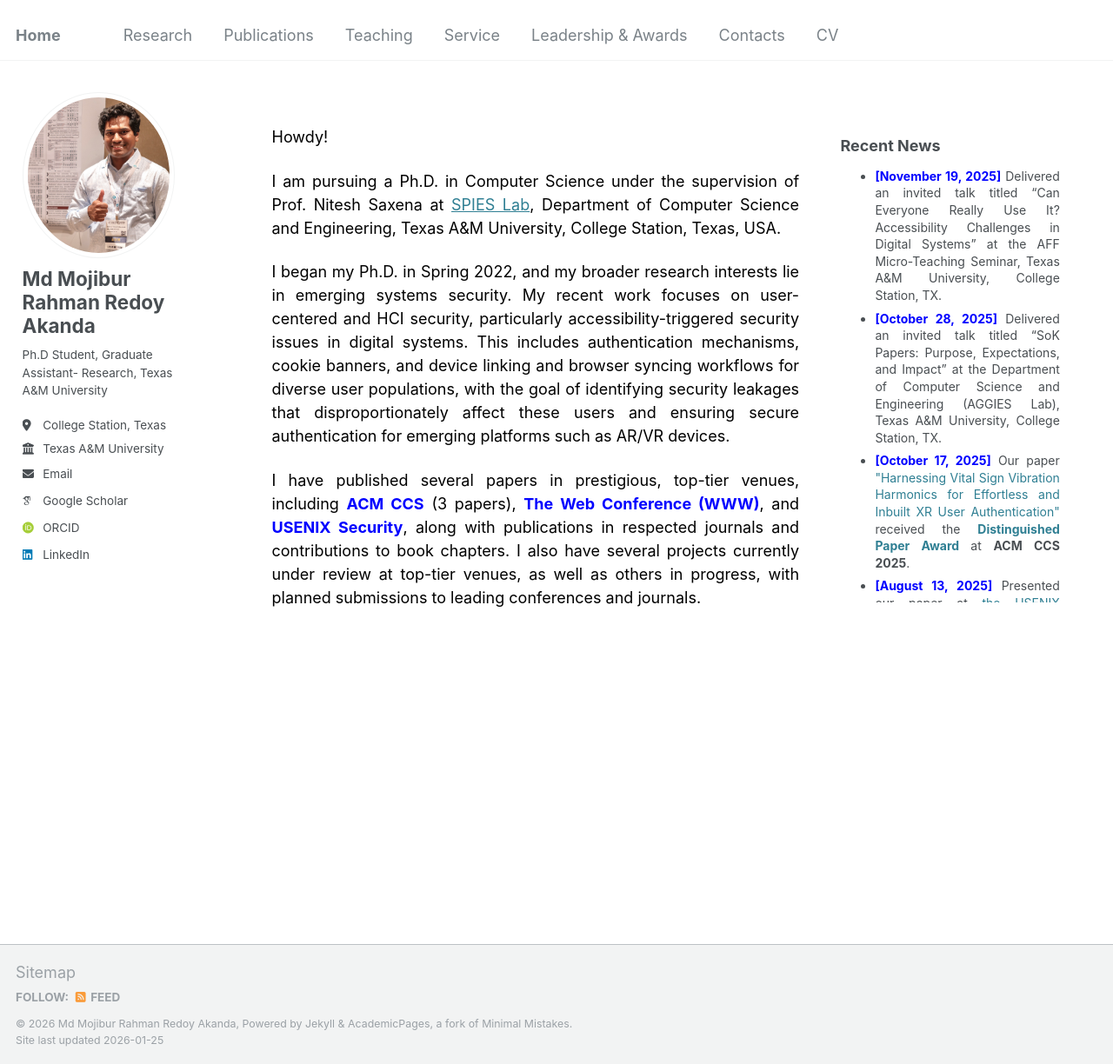
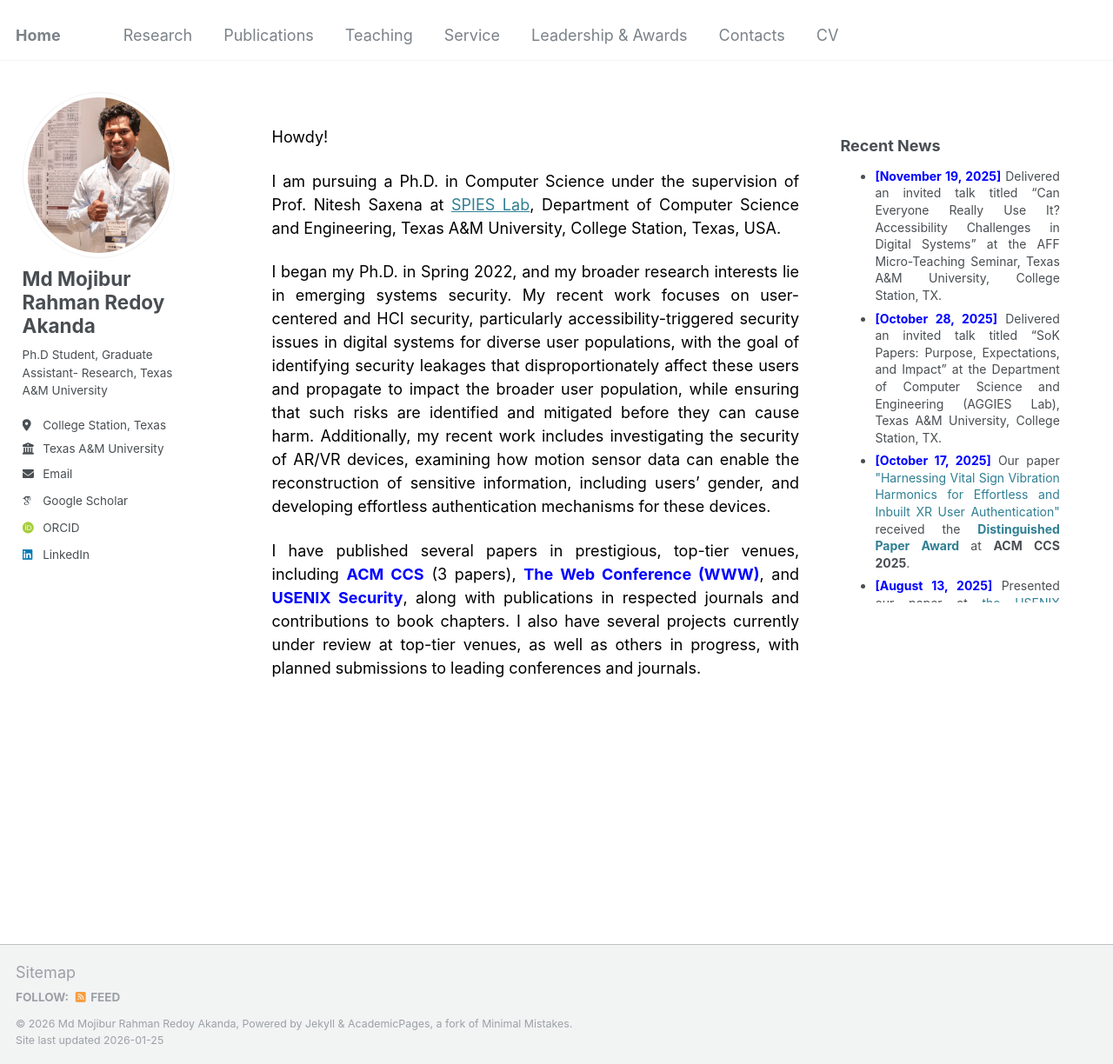
Before and after one commit to redoyakanda/redoyakanda.github.io, a Jekyll site: the page built from _pages/about.md, in a window 1280 px wide and 1224 px high. Shown: the whole window at 87% size. Built offline with Jekyll 4.4.1, drawn with Linux system fonts in a browser that asks for light colours; some web fonts are replaced.

Commit message:
Update about.md

```diff
--- a/_pages/about.md
+++ b/_pages/about.md
@@ -23,7 +23,7 @@ I am pursuing a Ph.D. in Computer Science under the supervision of Prof. Nitesh
   </p>
 
   <p>
-I began my Ph.D. in Spring 2022, and my broader research interests lie in emerging systems security. My recent work focuses on user-centered and HCI security, particularly accessibility-triggered security issues in digital systems. This includes authentication mechanisms, cookie banners, and device linking and browser syncing workflows for diverse user populations, with the goal of identifying security leakages that disproportionately affect these users and ensuring secure authentication for emerging platforms such as AR/VR devices.
+I began my Ph.D. in Spring 2022, and my broader research interests lie in emerging systems security. My recent work focuses on user-centered and HCI security, particularly accessibility-triggered security issues in digital systems for diverse user populations, with the goal of identifying security leakages that disproportionately affect these users and propagate to impact the broader user population, while ensuring that such risks are identified and mitigated before they can cause harm. Additionally, my recent work includes investigating the security of AR/VR devices, examining how motion sensor data can enable the reconstruction of sensitive information, including users’ gender, and developing effortless authentication mechanisms for these devices.
       </p>
 
   <p>
```
